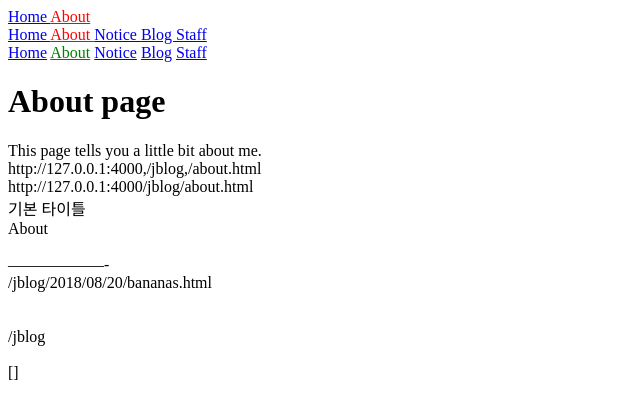
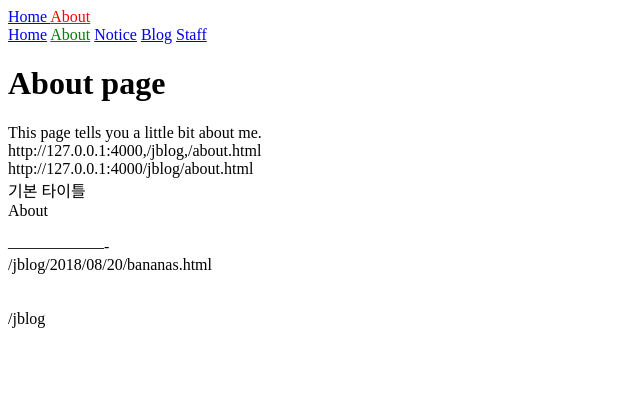
Before and after one commit to DeuklyoungKo/jekyllTest, a Jekyll site: the page built from about.md, in a window 1280 px wide. Shown: the top 419 px of the page, without its empty margins (0-640 px from the left). Built offline with Jekyll 4.4.1, drawn with Linux system fonts in a browser that asks for light colours.

Commit message:
Basic step test

```diff
--- a/_includes/navigation.html
+++ b/_includes/navigation.html
@@ -9,14 +9,6 @@
 
 <nav>
     {% for item in site.data.navigation %}
-      <a href="{{ item.link }}" {% if page.url == item.link %}style="color: red;"{% endif %}>
-        {{ item.name }}
-      </a>
-    {% endfor %}
-</nav>
-
-<nav>
-    {% for item in site.data.navigation %}
-      <a href="{{ item.link }}" {% if page.url == item.link %}class="current"{% endif %}>{{ item.name }}</a>
+      <a href="{{ item.link | absolute_url }}" {% if page.url == item.link %}class="current"{% endif %}>{{ item.name }}</a>
     {% endfor %}
   </nav>
--- a/about.md
+++ b/about.md
@@ -20,4 +20,3 @@
 <br>
  {{site.baseurl}}<br>
  {{site.relative_url}}<br>
- [{{|site.relative_url}}]
```
